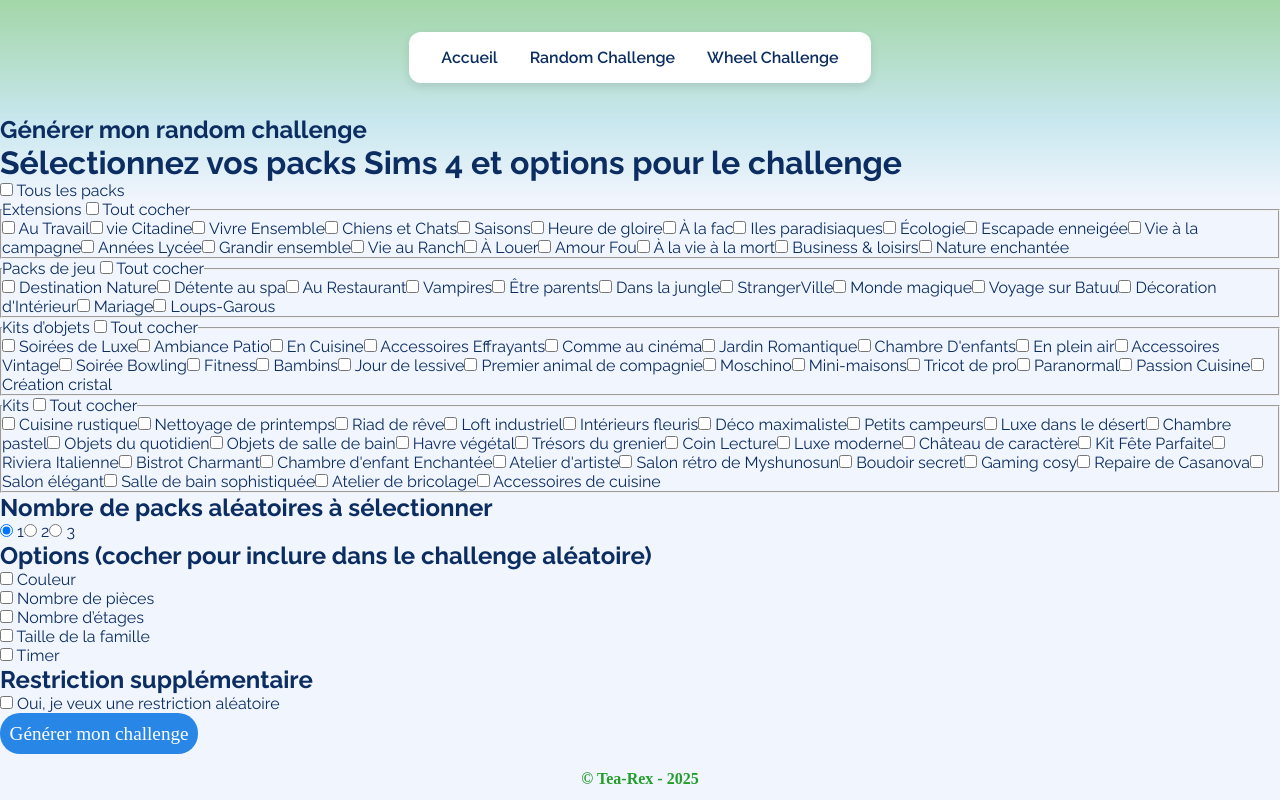
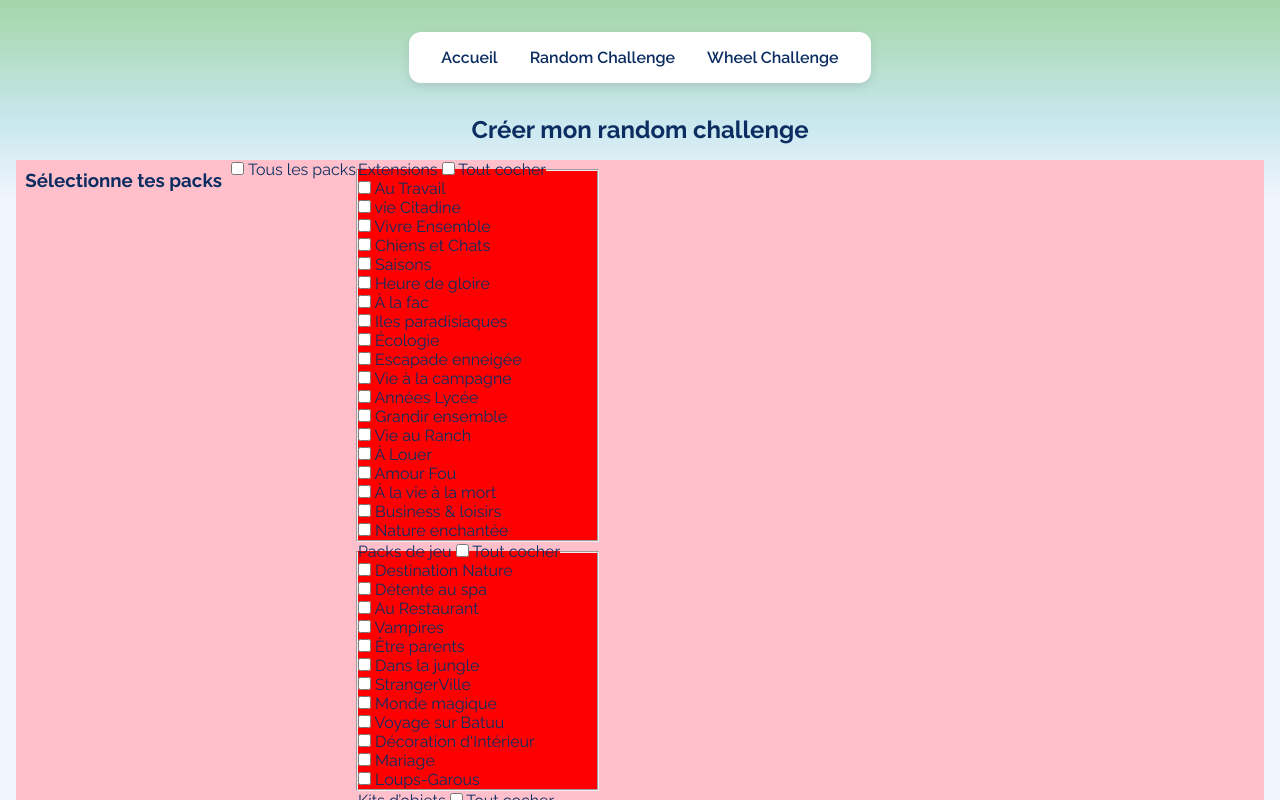
Before and after one commit to florebrlr/sims4-challenge-generator, a Vue app in the folder sims4-challenge-generator/: page /randomchallenge in a window 1280 px wide. Shown: the top 800 px of the page. Built offline with nearby package versions, Linux system fonts and the light colour scheme; a web font is replaced by a local one.

Commit message:
🎨 CSS

```diff
--- a/sims4-challenge-generator/src/components/NavBar.vue
+++ b/sims4-challenge-generator/src/components/NavBar.vue
@@ -42,4 +42,8 @@
   font-weight: 600;
   color: var(--BlueFont);
 }
+
+.navbar a :hover {
+  color: #2886E6;
+}
 </style>
--- a/sims4-challenge-generator/src/components/RandomChallengeChoices.vue
+++ b/sims4-challenge-generator/src/components/RandomChallengeChoices.vue
@@ -1,8 +1,8 @@
 <template>
   <div class="challenge-choices">
-    <h1>Sélectionnez vos packs Sims 4 et options pour le challenge</h1>
-
-    <!-- Case "Tous les packs" générale -->
+    <div class="packs-section">
+      <h3>Sélectionne tes packs</h3>
+      <!-- Case "Tous les packs" -->
       <label>
         <input type="checkbox" v-model="allPacksSelected" @change="toggleAllPacks" />
         Tous les packs
@@ -10,7 +10,6 @@
 
       <!-- Sélection des packs -->
       <section class="packs-selection">
-
         <!-- Extensions -->
         <fieldset>
           <legend>
@@ -107,11 +106,12 @@
           </label>
         </fieldset>
       </section>
+    </div>
 
     <!-- Choix du nombre de packs à tirer -->
     <section class="pack-count-selection">
-      <h2>Nombre de packs aléatoires à sélectionner</h2>
-      <label v-for="count in [1,2,3]" :key="count">
+      <h3>Nombre de packs aléatoires à sélectionner</h3>
+      <label v-for="count in [1, 2, 3]" :key="count">
         <input type="radio" v-model="randomPackCount" :value="count" />
         {{ count }}
       </label>
@@ -119,7 +119,7 @@
 
     <!-- Options aléatoires -->
     <section class="random-options">
-      <h2>Options (cocher pour inclure dans le challenge aléatoire)</h2>
+      <h3>Options (cocher pour inclure dans le challenge aléatoire)</h3>
 
       <div v-for="option in optionCategories" :key="option.key" class="option-checkbox">
         <label class="option-label">
@@ -131,7 +131,7 @@
 
     <!-- Restriction -->
     <section class="restriction-section">
-      <h2>Restriction supplémentaire</h2>
+      <h3>Restriction supplémentaire</h3>
       <label>
         <input type="checkbox" v-model="restrictionSelected" />
         Oui, je veux une restriction aléatoire
@@ -185,10 +185,10 @@
 function toggleAllPacks() {
   if (allPacksSelected.value) {
     selectedPacks.value = [
-      ...packsJson.expansionPacks.map(p => p.id),
-      ...packsJson.gamePacks.map(p => p.id),
-      ...packsJson.stuffPacks.map(p => p.id),
-      ...packsJson.kitPacks.map(p => p.id),
+      ...packsJson.expansionPacks.map((p) => p.id),
+      ...packsJson.gamePacks.map((p) => p.id),
+      ...packsJson.stuffPacks.map((p) => p.id),
+      ...packsJson.kitPacks.map((p) => p.id),
     ]
   } else {
     selectedPacks.value = []
@@ -197,19 +197,19 @@
 
 // Vérifie si tous les packs d’une catégorie sont cochés
 function areAllInCategorySelected(category) {
-  const packs = packsJson[category].map(p => p.id)
-  return packs.every(id => selectedPacks.value.includes(id))
+  const packs = packsJson[category].map((p) => p.id)
+  return packs.every((id) => selectedPacks.value.includes(id))
 }
 
 // Cocher/décocher tous les packs d’une catégorie
 function toggleCategory(category, checked) {
-  const packs = packsJson[category].map(p => p.id)
+  const packs = packsJson[category].map((p) => p.id)
   if (checked) {
     // Ajouter les packs de la catégorie (sans dupliquer)
     selectedPacks.value = Array.from(new Set([...selectedPacks.value, ...packs]))
   } else {
     // Retirer les packs de la catégorie
-    selectedPacks.value = selectedPacks.value.filter(id => !packs.includes(id))
+    selectedPacks.value = selectedPacks.value.filter((id) => !packs.includes(id))
   }
 }
 
@@ -228,10 +228,10 @@
   let packsForChallenge = []
   if (allPacksSelected.value || selectedPacks.value.length === 0) {
     packsForChallenge = [
-      ...packsJson.expansionPacks.map(p => p.id),
-      ...packsJson.gamePacks.map(p => p.id),
-      ...packsJson.stuffPacks.map(p => p.id),
-      ...packsJson.kitPacks.map(p => p.id),
+      ...packsJson.expansionPacks.map((p) => p.id),
+      ...packsJson.gamePacks.map((p) => p.id),
+      ...packsJson.stuffPacks.map((p) => p.id),
+      ...packsJson.kitPacks.map((p) => p.id),
     ]
   } else {
     packsForChallenge = [...selectedPacks.value]
@@ -302,5 +302,28 @@
 </script>
 
 <style scoped>
+.challenge-choices {
+  display: flex;
+  justify-content: center;
+  flex-direction: column;
+  margin: 1em;
+}
 
+h3 {
+  margin: 0.5em;
+}
+.packs-section {
+  display: flex;
+  background-color: pink;
+}
+fieldset {
+  display: flex;
+  flex-wrap: wrap;
+  flex-direction: column;
+  background-color: red;
+}
+
+.generate-btn {
+
+}
 </style>
--- a/sims4-challenge-generator/src/views/RandomChallenge.vue
+++ b/sims4-challenge-generator/src/views/RandomChallenge.vue
@@ -1,5 +1,5 @@
 <template>
-  <h2>Générer mon random challenge</h2>
+  <h2>Créer mon random challenge</h2>
   <RandomChallengeChoices />
 </template>
 
@@ -14,4 +14,8 @@
 }
 </script>
 
-<style scoped></style>
+<style scoped>
+h2 {
+  text-align: center;
+}
+</style>
--- a/sims4-challenge-generator/src/views/WheelChallenge.vue
+++ b/sims4-challenge-generator/src/views/WheelChallenge.vue
@@ -1,6 +1,6 @@
 <template>
   <div>
-    <h2>Wheel Challenge Page</h2>
+    <h2>Créer mon Wheel Challenge </h2>
     <WheelChallengeChoices />
   </div>
 </template>
```
Lines whose indentation alone changed are shown as unchanged.
